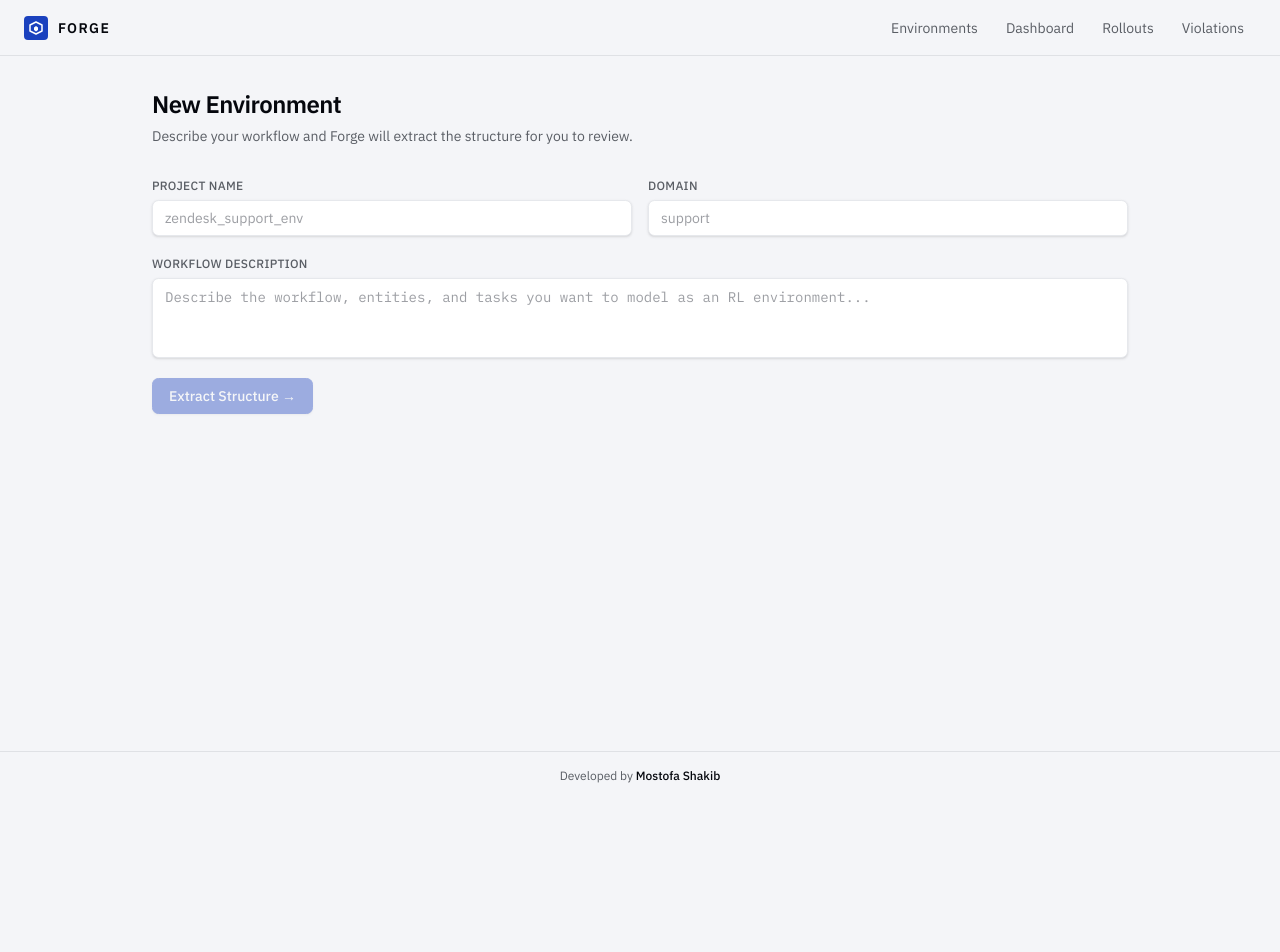
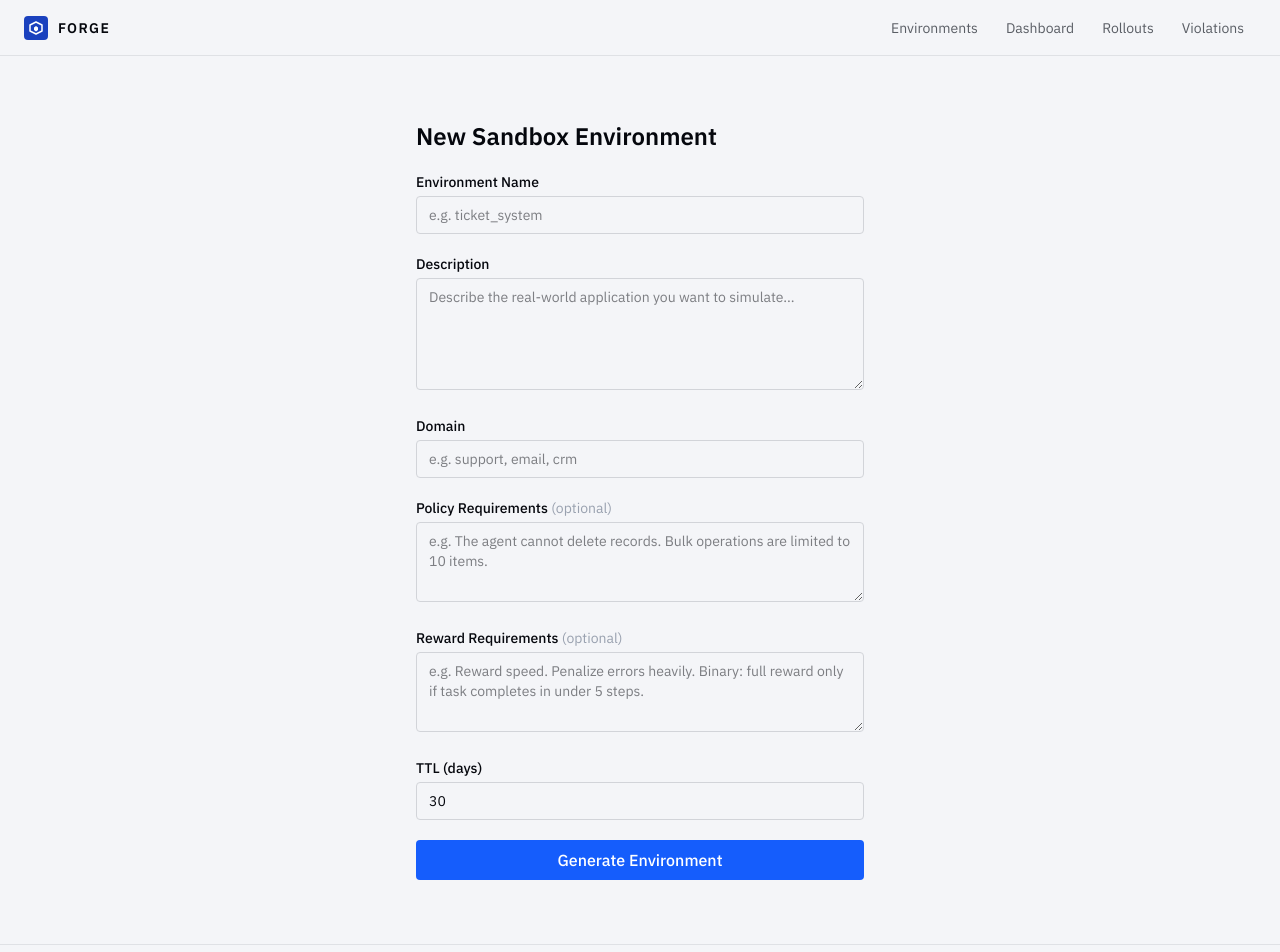
Before and after one commit to mostofashakib/Forge, a Next.js app in the folder frontend/: page /environments/new in a window 1280 px wide. Shown: the top 952 px of the page. Before the commit the page ends 800 px from the top, so only its background shows below. Built offline with nearby package versions, Linux system fonts and the light colour scheme; no server answers.

Commit message:
feat: add environment creation wizard with live agent progress checklist

```diff
--- a/frontend/app/environments/new/page.tsx
+++ b/frontend/app/environments/new/page.tsx
@@ -1,15 +1,185 @@
-import PromptForm from "@/components/PromptForm";
+"use client";
+import { useState } from "react";
+import { useRouter } from "next/navigation";
+import { API_BASE } from "@/lib/api";
+import { AgentProgressChecklist } from "@/components/AgentProgressChecklist";
+
+interface FormState {
+  env_name: string;
+  description: string;
+  domain: string;
+  policy_requirements: string;
+  reward_requirements: string;
+  ttl_days: number;
+}
 
 export default function NewEnvironmentPage() {
+  const router = useRouter();
+  const [step, setStep] = useState<"form" | "building" | "done" | "error">("form");
+  const [jobId, setJobId] = useState("");
+  const [envName, setEnvName] = useState("");
+  const [submitError, setSubmitError] = useState<string | null>(null);
+  const [form, setForm] = useState<FormState>({
+    env_name: "",
+    description: "",
+    domain: "",
+    policy_requirements: "",
+    reward_requirements: "",
+    ttl_days: 30,
+  });
+
+  function update(field: keyof FormState, value: string | number) {
+    setForm((prev) => ({ ...prev, [field]: value }));
+  }
+
+  async function handleSubmit(e: React.FormEvent) {
+    e.preventDefault();
+    setSubmitError(null);
+    try {
+      const res = await fetch(`${API_BASE}/api/sandbox/`, {
+        method: "POST",
+        headers: { "Content-Type": "application/json" },
+        body: JSON.stringify(form),
+      });
+      if (!res.ok) {
+        const err = await res.json();
+        setSubmitError(err.detail ?? "Failed to create sandbox");
+        return;
+      }
+      const data = await res.json();
+      setJobId(data.job_id);
+      setEnvName(data.env_name);
+      setStep("building");
+    } catch {
+      setSubmitError("Network error — is the backend running?");
+    }
+  }
+
+  if (step === "building") {
+    return (
+      <div className="max-w-lg mx-auto p-8">
+        <h1 className="text-xl font-bold mb-2">Building your environment</h1>
+        <p className="text-gray-500 text-sm mb-6">
+          Five agents are running in parallel. This takes 30–90 seconds.
+        </p>
+        <AgentProgressChecklist
+          jobId={jobId}
+          onDone={() => setStep("done")}
+          onError={() => setStep("error")}
+        />
+      </div>
+    );
+  }
+
+  if (step === "done") {
+    return (
+      <div className="max-w-lg mx-auto p-8 text-center space-y-4">
+        <h1 className="text-2xl font-bold text-green-600">Environment ready</h1>
+        <p className="text-gray-600">{envName} has been generated and is ready to launch.</p>
+        <button
+          onClick={() => router.push(`/environments/${envName}/sandbox`)}
+          className="px-6 py-2 bg-blue-600 text-white rounded hover:bg-blue-700"
+        >
+          Open Sandbox →
+        </button>
+      </div>
+    );
+  }
+
+  if (step === "error") {
+    return (
+      <div className="max-w-lg mx-auto p-8 text-center space-y-4">
+        <h1 className="text-xl font-bold text-red-600">Generation failed</h1>
+        <button onClick={() => setStep("form")} className="px-4 py-2 border rounded">
+          Try again
+        </button>
+      </div>
+    );
+  }
+
   return (
-    <div className="space-y-8">
+    <form onSubmit={handleSubmit} className="max-w-lg mx-auto p-8 space-y-5">
+      <h1 className="text-2xl font-bold">New Sandbox Environment</h1>
+
       <div>
-        <h1 className="text-2xl font-semibold tracking-tight">New Environment</h1>
-        <p className="text-muted-foreground mt-1.5 text-sm">
-          Describe your workflow and Forge will extract the structure for you to review.
-        </p>
+        <label className="block text-sm font-medium mb-1">Environment Name</label>
+        <input
+          className="w-full border rounded px-3 py-2 text-sm"
+          placeholder="e.g. ticket_system"
+          value={form.env_name}
+          onChange={(e) => update("env_name", e.target.value)}
+          required
+        />
       </div>
-      <PromptForm />
-    </div>
+
+      <div>
+        <label className="block text-sm font-medium mb-1">Description</label>
+        <textarea
+          className="w-full border rounded px-3 py-2 text-sm h-28"
+          placeholder="Describe the real-world application you want to simulate..."
+          value={form.description}
+          onChange={(e) => update("description", e.target.value)}
+          required
+        />
+      </div>
+
+      <div>
+        <label className="block text-sm font-medium mb-1">Domain</label>
+        <input
+          className="w-full border rounded px-3 py-2 text-sm"
+          placeholder="e.g. support, email, crm"
+          value={form.domain}
+          onChange={(e) => update("domain", e.target.value)}
+          required
+        />
+      </div>
+
+      <div>
+        <label className="block text-sm font-medium mb-1">
+          Policy Requirements <span className="font-normal text-gray-400">(optional)</span>
+        </label>
+        <textarea
+          className="w-full border rounded px-3 py-2 text-sm h-20"
+          placeholder="e.g. The agent cannot delete records. Bulk operations are limited to 10 items."
+          value={form.policy_requirements}
+          onChange={(e) => update("policy_requirements", e.target.value)}
+        />
+      </div>
+
+      <div>
+        <label className="block text-sm font-medium mb-1">
+          Reward Requirements <span className="font-normal text-gray-400">(optional)</span>
+        </label>
+        <textarea
+          className="w-full border rounded px-3 py-2 text-sm h-20"
+          placeholder="e.g. Reward speed. Penalize errors heavily. Binary: full reward only if task completes in under 5 steps."
+          value={form.reward_requirements}
+          onChange={(e) => update("reward_requirements", e.target.value)}
+        />
+      </div>
+
+      <div>
+        <label className="block text-sm font-medium mb-1">TTL (days)</label>
+        <input
+          type="number"
+          min={1}
+          max={365}
+          className="w-full border rounded px-3 py-2 text-sm"
+          value={form.ttl_days}
+          onChange={(e) => update("ttl_days", parseInt(e.target.value, 10))}
+        />
+      </div>
+
+      {submitError && (
+        <p className="text-red-500 text-sm p-2 bg-red-50 rounded">{submitError}</p>
+      )}
+
+      <button
+        type="submit"
+        className="w-full py-2 bg-blue-600 text-white rounded hover:bg-blue-700 font-medium"
+      >
+        Generate Environment
+      </button>
+    </form>
   );
 }
--- /dev/null
+++ b/frontend/components/AgentProgressChecklist.tsx
@@ -0,0 +1,67 @@
+"use client";
+import { useEffect, useState } from "react";
+import { wsBase } from "@/lib/api";
+
+const AGENTS = [
+  { id: "app_code", label: "App Generator" },
+  { id: "instrumented_code", label: "Telemetry Instrumentation" },
+  { id: "state_bridge_code", label: "State Bridge (ContainerForgeEnv)" },
+  { id: "policy_dsl", label: "Policy Rules" },
+  { id: "reward_fn_code", label: "Reward Function" },
+];
+
+interface Props {
+  jobId: string;
+  onDone: () => void;
+  onError?: (msg: string) => void;
+}
+
+export function AgentProgressChecklist({ jobId, onDone, onError }: Props) {
+  const [done, setDone] = useState<Set<string>>(new Set());
+  const [error, setError] = useState<string | null>(null);
+
+  useEffect(() => {
+    const ws = new WebSocket(`${wsBase()}/api/sandbox/ws/${jobId}`);
+    ws.onmessage = (e) => {
+      const msg = JSON.parse(e.data) as Record<string, string>;
+      if (msg.error) {
+        setError(msg.error);
+        onError?.(msg.error);
+        ws.close();
+        return;
+      }
+      if (msg.artifact) {
+        setDone((prev) => new Set([...prev, msg.artifact]));
+      }
+      if (msg.done) {
+        onDone();
+        ws.close();
+      }
+    };
+    ws.onerror = () => {
+      setError("WebSocket connection failed");
+      onError?.("WebSocket connection failed");
+    };
+    return () => ws.close();
+  }, [jobId, onDone, onError]);
+
+  return (
+    <div className="space-y-3">
+      {AGENTS.map((a) => (
+        <div key={a.id} className="flex items-center gap-3">
+          {done.has(a.id) ? (
+            <span className="text-green-500 text-lg font-bold">✓</span>
+          ) : (
+            <span className="text-gray-400 text-lg animate-spin inline-block">⟳</span>
+          )}
+          <span className={done.has(a.id) ? "text-gray-900 font-medium" : "text-gray-400"}>
+            {a.label}
+          </span>
+        </div>
+      ))}
+      {error && (
+        <p className="text-red-500 text-sm mt-2 p-2 bg-red-50 rounded">{error}</p>
+      )}
+    </div>
+  );
+}
```
